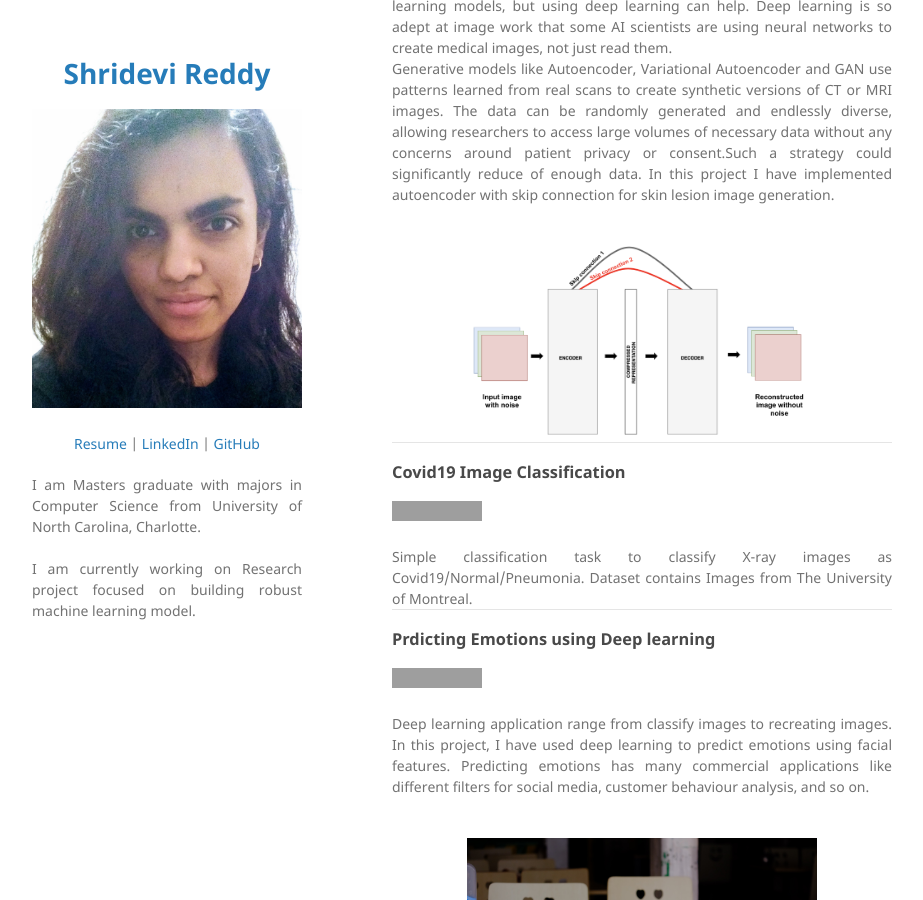
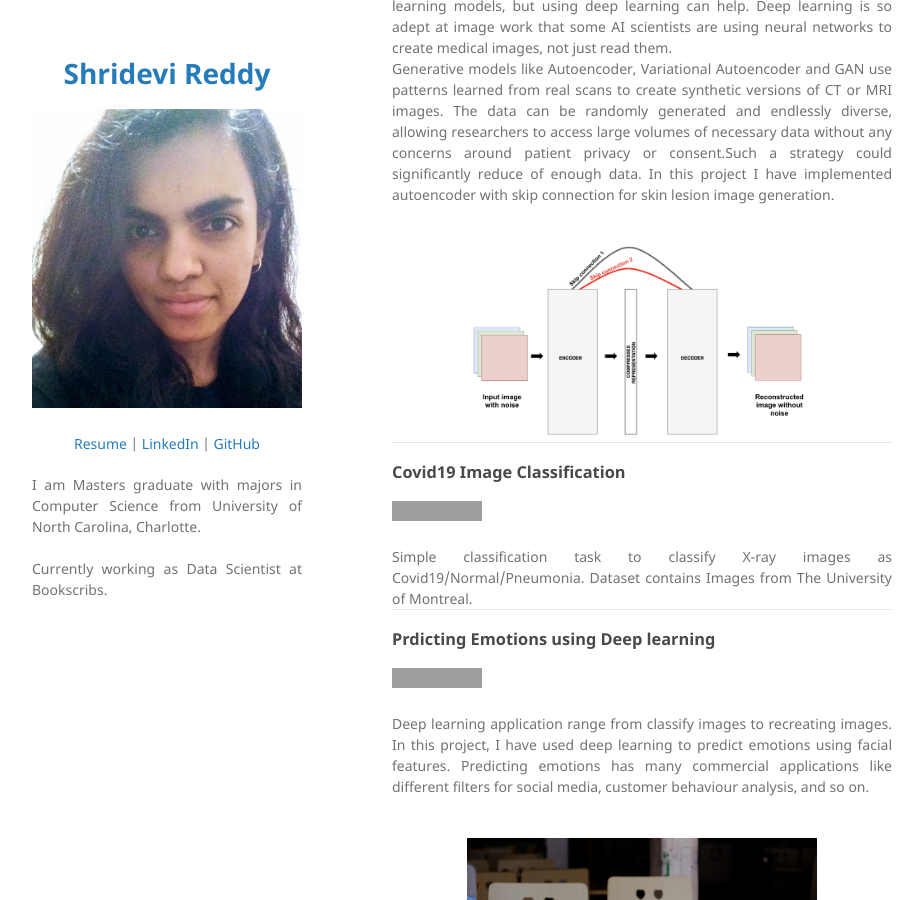
Before and after one commit to ShrideviReddy/Portfolio, a Jekyll site: the page built from index.md, in a window 1280 px wide and 900 px high, scrolled down 303 px. Shown: the whole window, without its empty margins (178-1101 px from the left). Built offline with Jekyll 4.4.1, drawn with Linux system fonts in a browser that asks for light colours; our own code applies the rules of GitHub Pages for plain Markdown files; grey boxes are pictures that could not be loaded.

Commit message:
Update _config.yml

```diff
--- a/_config.yml
+++ b/_config.yml
@@ -12,7 +12,7 @@ description:
   <p align="justify">
   I am Masters graduate with majors in Computer Science from University of North Carolina, Charlotte.
   <br><br>
-  I am currently working on Research project focused on building robust machine learning model.
+  Currently working as Data Scientist at Bookscribs.
   <br><br>
   </p>
 
```
